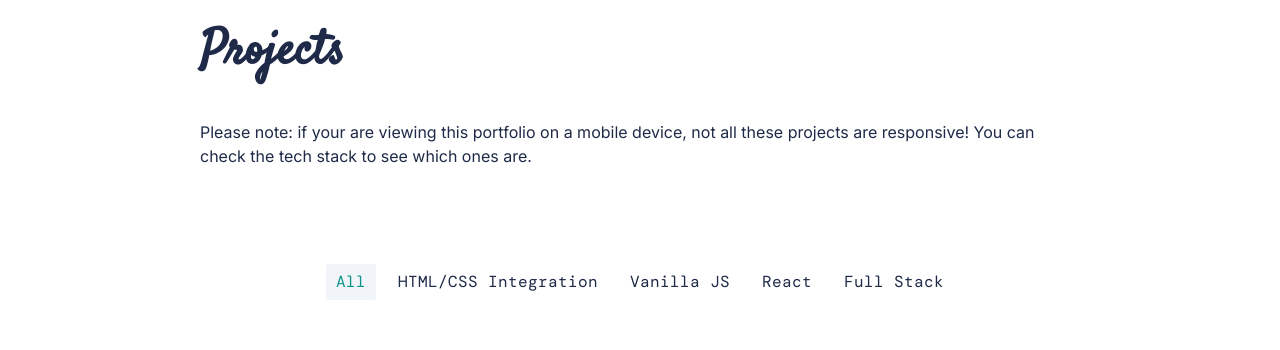
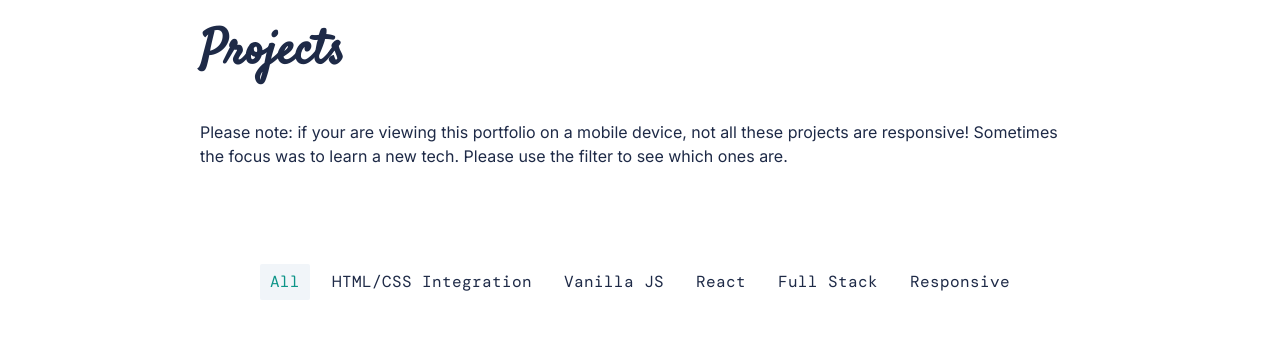
Before and after one commit to alicefrsr/react-tw-portfolio, a React (Vite) app: page / in a window 1280 px wide. Shown: the part 920-1270 px from the top of the page. Built offline with nearby package versions, Linux system fonts and the light colour scheme; a web font is replaced by a local one.

Commit message:
update projects

```diff
--- a/src/assets/data/projectsData.js
+++ b/src/assets/data/projectsData.js
@@ -5,7 +5,7 @@ import devfinderImg from '../images/projects/devfinder.png';
 import pizzaImg from '../images/projects/pizzaApp.png';
 import quizImg from '../images/projects/quiz.png';
 import todoappImg from '../images/projects/todoapp.png';
-import bitsbobsImg from '../images/projects/bitsbobs.png';
+// import bitsbobsImg from '../images/projects/bitsbobs.png';
 import expensetrackerImg from '../images/projects/expensetracker.png';
 import proshopImg from '../images/projects/proshop-product.png';
 // import elMiradorImg from '../images/projects/el-mirador.png';
@@ -22,10 +22,10 @@ const projectsData = [
     other: '',
     demoURL: 'https://food-ai-demo.netlify.app/',
     codeURL: 'https://github.com/alicefrsr/Omnifood',
-    categories: ['HTML/CSS Integration'],
+    categories: ['HTML/CSS Integration', 'Responsive'],
   },
   {
-    id: 1,
+    id: 2,
     urlName: 'guessing-game',
     // imageURL: '../../../img/guess.png',
     imageURL: guessImg,
@@ -38,7 +38,7 @@ const projectsData = [
     categories: ['Vanilla JS'],
   },
   {
-    id: 2,
+    id: 3,
     urlName: 'splitter',
     // imageURL: '../../../img/splitter.png ',
     imageURL: splitterImg,
@@ -48,10 +48,10 @@ const projectsData = [
     other: '',
     demoURL: 'https://splitter-demo.netlify.app/',
     codeURL: 'https://github.com/alicefrsr/Splitter',
-    categories: ['Vanilla JS', 'HTML/CSS Integration'],
+    categories: ['Vanilla JS', 'HTML/CSS Integration', 'Responsive'],
   },
   {
-    id: 3,
+    id: 4,
     urlName: 'devfinder',
     // imageURL: '../../../img/devfinder.png',
     imageURL: devfinderImg,
@@ -61,10 +61,10 @@ const projectsData = [
     other: '',
     demoURL: 'https://devfinder-demo.netlify.app/',
     codeURL: 'https://github.com/alicefrsr/React-devfinder-App',
-    categories: ['React', 'HTML/CSS Integration'],
+    categories: ['React', 'HTML/CSS Integration', 'Responsive'],
   },
   {
-    id: 4,
+    id: 5,
     urlName: 'todo-app',
     // imageURL: '../../../img/todoapp.png ',
     imageURL: todoappImg,
@@ -76,30 +76,29 @@ const projectsData = [
     codeURL: 'https://github.com/alicefrsr/React-todoApp',
     categories: ['React'],
   },
+  // {
+  //   id: 6,
+  //   urlName: 'bits-and-bobs',
+  //   // imageURL: '../../../img/bitsbobs.png',
+  //   imageURL: bitsbobsImg,
+  //   title: 'Bits & Bobs',
+  //   desc: 'Personal learning website I used as my own private kitchen to test new things with React. I find it easier to learn new concepts in isolation. It started with 3 simple components and expanded as I went along.',
+  //   tech: [
+  //     'React',
+  //     'Custom hooks',
+  //     'useReducer',
+  //     'React Router',
+  //     'CSS Modules',
+  //     'Redux',
+  //     'RESTful APIs',
+  //   ],
+  //   other: '',
+  //   demoURL: 'https://bits-and-bobs.netlify.app/',
+  //   codeURL: 'https://github.com/alicefrsr/react-bits-and-bobs',
+  //   categories: ['React'],
+  // },
   {
-    id: 5,
-    urlName: 'bits-and-bobs',
-    // imageURL: '../../../img/bitsbobs.png',
-    imageURL: bitsbobsImg,
-    title: 'Bits & Bobs',
-    desc: 'Personal learning website I used as my own private kitchen to test new things with React. I find it easier to learn new concepts in isolation. It started with 3 simple components and expanded as I went along.',
-    tech: [
-      'React',
-      'Custom hooks',
-      'useReducer',
-      'React Router',
-      'CSS Modules',
-      'Redux',
-      'RESTful APIs',
-    ],
-    other: '',
-    demoURL: 'https://bits-and-bobs.netlify.app/',
-    codeURL: 'https://github.com/alicefrsr/react-bits-and-bobs',
-    categories: ['React'],
-  },
-
-  {
-    id: 6,
+    id: 7,
     urlName: 'quiz-app',
     // imageURL: '../../../img/quiz.png ',
     imageURL: quizImg,
@@ -112,7 +111,7 @@ const projectsData = [
     categories: ['React', 'Full Stack'],
   },
   {
-    id: 7,
+    id: 8,
     urlName: 'pizza-app',
     // imageURL: '../../../img/pizzaApp.png ',
     imageURL: pizzaImg,
@@ -123,29 +122,29 @@ const projectsData = [
       'React Router',
       'Redux Toolkit',
       'Tailwindcss',
-      'Responsive',
+      'Responsive CSS',
       'Supabase',
     ],
     other: '',
     demoURL: 'https://chiaras-pizza.netlify.app/',
     codeURL: 'https://github.com/alicefrsr/react-router-pizza',
-    categories: ['React', 'Full Stack'],
+    categories: ['React', 'Full Stack', 'Responsive'],
   },
   {
-    id: 8,
+    id: 9,
     urlName: 'expensetracker-app',
     // imageURL: '../../../img/expensetracker.png',
     imageURL: expensetrackerImg,
     title: 'Expense tracker app',
     desc: "Simple budget App to add and delete income and expenses, using the MERN stack. (Temp deploy on render.com's free plan, please be patient when loading the live demo!)",
-    tech: ['React', 'Responsive', 'Express', 'MongoDB'],
+    tech: ['React', 'Responsive CSS', 'Express', 'MongoDB'],
     other: '',
     demoURL: 'https://expense-tracker-app-9kw2.onrender.com',
     codeURL: 'https://github.com/alicefrsr/React-expense-tracker-App',
-    categories: ['React', 'Full Stack'],
+    categories: ['React', 'Full Stack', 'Responsive'],
   },
   {
-    id: 9,
+    id: 10,
     urlName: 'e-commerce',
     // imageURL: '../../../img/proshop-product.png',
     imageURL: proshopImg,
@@ -158,7 +157,7 @@ const projectsData = [
     categories: ['React', 'Full Stack'],
   },
   // {
-  //   id: 10,
+  //   id: 11,
   //   urlName: 'el-mirador',
   //   // imageURL: '../../../img/el-mirador.png',
   //   imageURL: elMiradorImg,
--- a/src/components/Projects.jsx
+++ b/src/components/Projects.jsx
@@ -12,6 +12,7 @@ let filters = [
   'Vanilla JS',
   'React',
   'Full Stack',
+  'Responsive',
   // 'Professional',
 ];
 
@@ -80,8 +81,8 @@ function Projects() {
           </h3>
           <p className='pb-24'>
             Please note: if your are viewing this portfolio on a mobile device,
-            not all these projects are responsive! You can check the tech stack
-            to see which ones are.
+            not all these projects are responsive! Sometimes the focus was to
+            learn a new tech. Please use the filter to see which ones are.
           </p>
         </div>
 
--- a/src/components/Skills.jsx
+++ b/src/components/Skills.jsx
@@ -22,7 +22,7 @@ let skills = [
   'Web accessibility',
   'WCAG 2.1',
   'Axe DevTools',
-  'axe Accessibility Linter',
+  // 'axe Accessibility Linter',
   'axe-core-react',
 ];
 const skillsLevel1 = [
```
